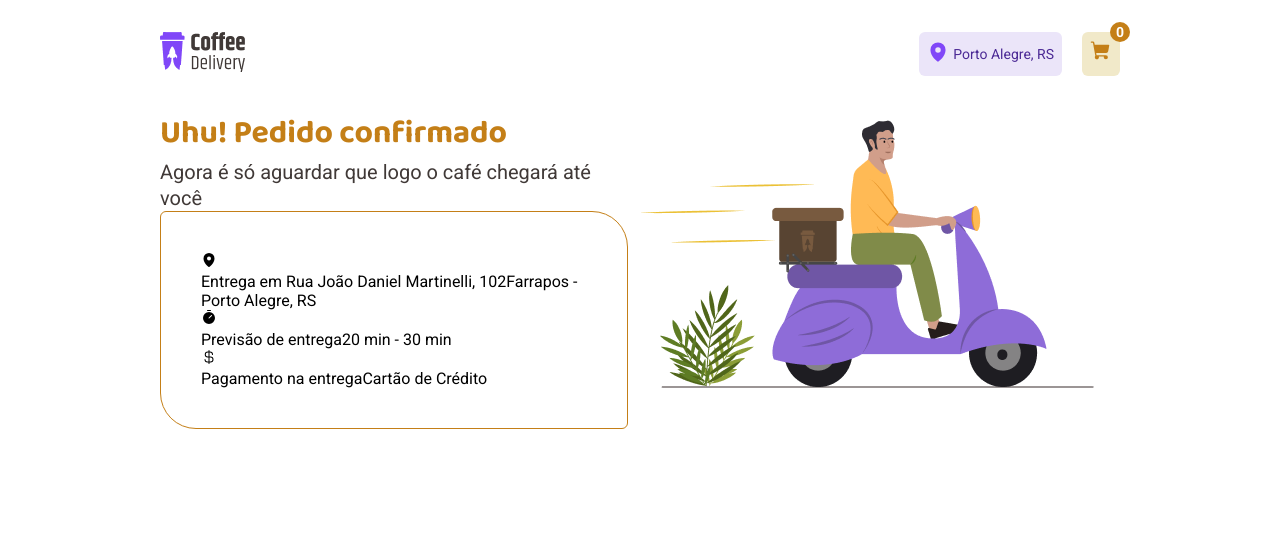
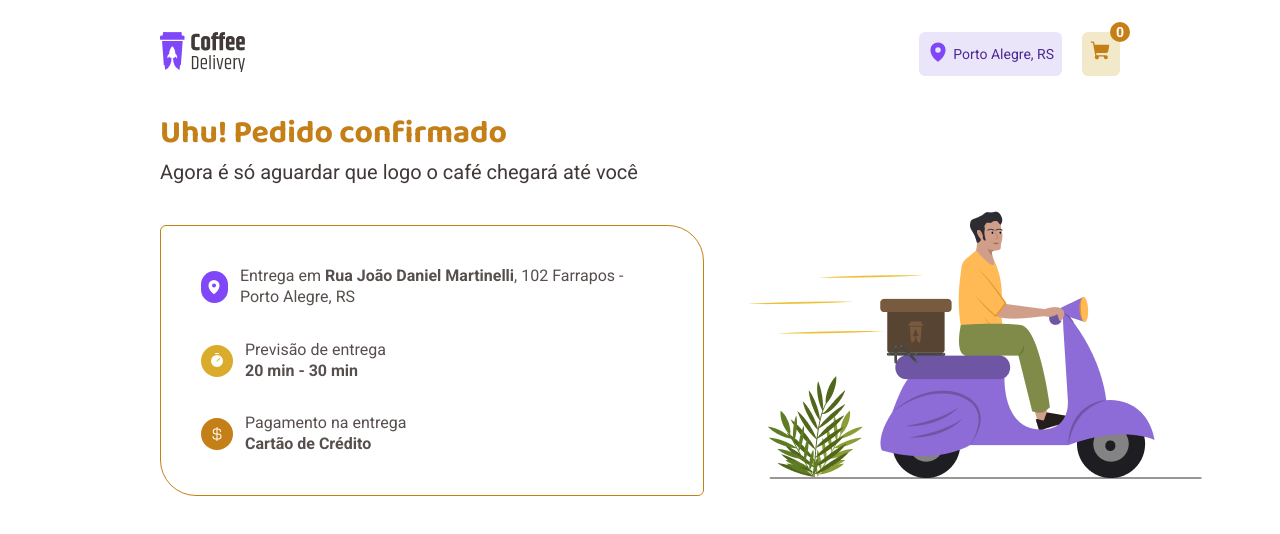
Before and after one commit to Du-devBR/rocketseatDesafio-Coffee-delivery, a React (Vite) app in the folder coffeeDelivery/: page /success in a window 1280 px wide. Shown: the top 534 px of the page. Built offline with nearby package versions, Linux system fonts and the light colour scheme.

Commit message:
style: finalizado estilização pagina success

```diff
--- a/coffeeDelivery/src/pages/Success/index.tsx
+++ b/coffeeDelivery/src/pages/Success/index.tsx
@@ -1,5 +1,5 @@
 import { CurrencyDollar, MapPin, Timer } from "phosphor-react";
-import { ContainerInfoSuccess, ContainerSuccess, Info, InfoSuccess } from "./style";
+import { ContainerInfoSuccess, ContainerSuccess, IconStyle, ImageSuccess, Info, InfoAddress, InfoSuccess } from "./style";
 import imageDelivery from '../../assets/img/imageDelivery.png'
 
 export function Success(){
@@ -10,37 +10,38 @@ export function Success(){
         <p>Agora é só aguardar que logo o café chegará até você</p>
         <InfoSuccess>
           <Info>
-            <span>
+            <IconStyle iconTheme="location">
               <MapPin size={16} weight="fill" />
-            </span>
-            <div>
-              <span>Entrega em Rua João Daniel Martinelli, 102</span>
-              <span>Farrapos - Porto Alegre, RS</span>
-            </div>
+            </IconStyle>
+            <InfoAddress>
+              <span>Entrega em <strong>Rua João Daniel Martinelli</strong>
+                , 102 Farrapos - Porto Alegre, RS
+              </span>
+            </InfoAddress>
           </Info>
           <Info>
-            <span>
+            <IconStyle iconTheme="timer">
               <Timer size={16} weight="fill" />
-            </span>
-            <div>
+            </IconStyle>
+            <InfoAddress>
               <span>Previsão de entrega</span>
-              <span>20 min - 30 min </span>
-            </div>
+              <strong>20 min - 30 min </strong>
+            </InfoAddress>
           </Info>
           <Info>
-            <span>
+            <IconStyle iconTheme="dollar">
               <CurrencyDollar size={16} weight="fill" />
-            </span>
-            <div>
+            </IconStyle>
+            <InfoAddress>
               <span>Pagamento na entrega</span>
-              <span>Cartão de Crédito</span>
-            </div>
+              <strong>Cartão de Crédito</strong>
+            </InfoAddress>
           </Info>
         </InfoSuccess>
       </ContainerInfoSuccess>
-      <div>
+      <ImageSuccess>
         <img src={imageDelivery} alt="" />
-      </div>
+      </ImageSuccess>
     </ContainerSuccess>
   )
 }
--- a/coffeeDelivery/src/pages/Success/style.ts
+++ b/coffeeDelivery/src/pages/Success/style.ts
@@ -3,6 +3,9 @@ import { styled } from "styled-components";
 export const ContainerSuccess = styled.div`
   display: flex;
   padding: 0 10rem;
+  align-items: flex-end;
+  justify-content: space-between;
+  gap: 2rem;
 `
 
 export const ContainerInfoSuccess = styled.div`
@@ -26,13 +29,64 @@ export const ContainerInfoSuccess = styled.div`
 `
 
 
-export const InfoSuccess = styled.div`
-
+export const InfoSuccess = styled.ul`
+  display: flex;
+  flex-direction: column;
+  gap: 2rem;
   padding: 2.5rem;
   background: none;
   border: solid 1px ${props => props.theme["yellow-dark"]};
   border-radius: 0.375rem 2.25rem 0.375rem 2.25rem;
+  margin-top: 2.5rem;
 `
 
 
-export const Info = styled.div``
+export const Info = styled.li`
+  display: flex;
+  gap: 0.75rem;
+  align-items: center;
+`
+
+const ICON_THEME = {
+  location: 'purple',
+  timer: 'yellow',
+  dollar: 'yellow-dark'
+}
+
+interface IIconThemeProps {
+  iconTheme: keyof typeof ICON_THEME
+}
+
+export const IconStyle = styled.span<IIconThemeProps>`
+  display: flex;
+  align-items: center;
+  justify-content: center;
+  width: 2rem;
+  height: 2rem;
+  border-radius: 999px;
+  color: ${props => props.theme.white};
+  background: ${props => props.theme[ICON_THEME[props.iconTheme]]};
+`
+
+export const InfoAddress = styled.div`
+  display: flex;
+  flex-direction: column;
+
+  span {
+    line-height: 130%;
+    font-weight: 400;
+    font-size: ${props => props.theme.font_roboto["Text M"]};
+    color: ${props => props.theme["base-text"]};
+  }
+
+  strong {
+    line-height: 130%;
+    font-weight: 700;
+    font-size: ${props => props.theme.font_roboto["Text M"]};
+    color: ${props => props.theme["base-text"]};
+  }
+`
+
+export const ImageSuccess = styled.div`
+  width: 40%;
+`
```
